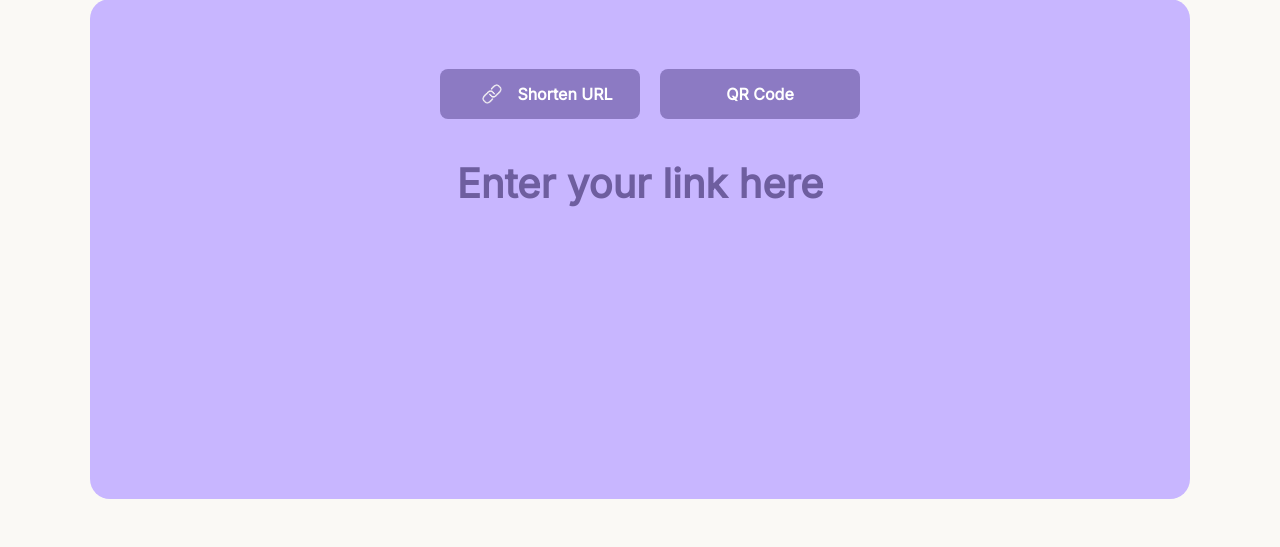
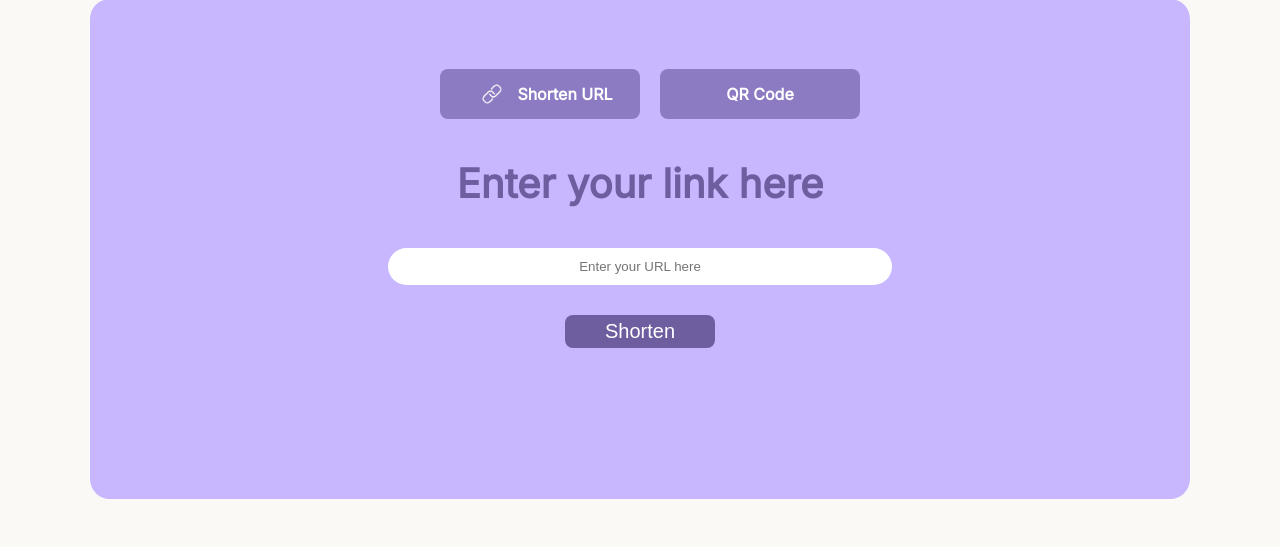
Before and after one commit to Yuvraj-Singh01/ZipLink, a Django app: page / in a window 1280 px wide. Shown: the part 221-768 px from the top of the page. Run offline with Django 5.2, Linux system fonts and the light colour scheme.

Commit message:
Added the input box on front page

```diff
--- a/ZipLink/urls.py
+++ b/ZipLink/urls.py
@@ -4,6 +4,7 @@ from base import views
 
 urlpatterns = [
     path('admin/', admin.site.urls),
-    path('',views.index, name ='index'),
-    path('login/',views.login,name = 'login')
+    path('',views.index, name ='home'),
+    path('login/',views.login,name = 'login'),
+    path('shorten/',views.shorten_url, name = 'shorten_url')
 ]
--- a/base/admin.py
+++ b/base/admin.py
@@ -1,5 +1,5 @@
 from django.contrib import admin
-from .models import short_urls
+from .models import ShortenedURL
 # Register your models here.
 
-admin.site.register(short_urls)
+admin.site.register(ShortenedURL)
--- a/base/views.py
+++ b/base/views.py
@@ -1,9 +1,24 @@
-from django.shortcuts import render
+from django.shortcuts import render, redirect
 from django.http import HttpResponse
+from django.http import JsonResponse
+from django.views.decorators.csrf import csrf_exempt
+from .models import ShortenedURL
 
 # Create your views here.
 def index(request):
-    return render(request, 'home.html')
+
+    return render(request, 'index.html')
 
 def login(request):
     return render(request,'login.html')
+
+def shorten_url(request):
+    if request.method == "POST":
+        original_url = request.POST.get('url')
+        if original_url:
+            # Simulate URL shortening logic
+            shortened_url = "www.ziplink.xDnwi12"  # Replace with actual logic
+            return render(request, 'index.html', {'shortened_url': shortened_url})
+        else:
+            return render(request, 'index.html', {'error': "Invalid URL"})
+    return render(request, 'index.html')
--- a/static/css/home.css
+++ b/static/css/home.css
@@ -138,3 +138,61 @@
 #listPoints{
     line-height: 1;
 }
+
+.formURL{
+    display: flex;
+    flex-direction: column;
+    align-items: center;
+    gap: 30px;
+}
+
+#url-input{
+    height: 35px;
+    width: 500px;
+    border-radius: 20px;
+    border: none;
+    text-align: center;
+}
+
+#shortenbutton{
+    background-color: #6E5E9F;
+    color: white;
+    font-size: 20px;
+    padding: 5px 40px;
+    border-radius: 8px;
+    border: none;
+    cursor: pointer;
+}
+
+#shortenbutton:hover {
+    background-color: white;
+    color: #6E5E9F;
+}
+
+.newLink{
+    margin-top: 40px;
+    display: flex;
+    flex-direction: column;
+    align-items: center;
+}
+
+#newlinktext{
+    color: #6E5E9F;
+    font-family: Arial, Helvetica, sans-serif;
+    font-size: 23px;
+}
+
+.newLink div{
+    width: 500px;
+    height: 35px;
+    background-color: white;
+
+    border-radius: 10px;
+
+}
+
+.newLink div p{
+    font-size: 20px;
+    text-align: center;
+    margin-top: 5px;
+}
--- /dev/null
+++ b/templates/base.html
@@ -0,0 +1,32 @@
+{% load static %}
+<!DOCTYPE html>
+<html lang="en">
+<head>
+    <title>Home</title>
+    <meta charset="UTF-8">
+    <meta name="viewport" content="width=device-width, initial-scale=1.0">
+    <link rel='stylesheet' href='{% static 'css/base.css' %}'>
+    <link rel='stylesheet' href='{% static 'css/home.css' %}'>
+    <link href='https://fonts.googleapis.com/css?family=Inter' rel='stylesheet'>
+</head>
+<body>
+    <div class='header'>
+        <div class='logo'>
+            <p>ZIPLINK</p>
+        </div>
+        <nav class="navbar">
+            <a href="">Home</a>
+            <a href="">Contact</a>
+            <a href="" class="button">Login</a>
+        </nav>
+    </div>
+    <div class="content">
+        {% block content %}
+        {% endblock %}
+    </div>
+    <footer>
+        <p>© Ziplink 2024.All rights reserved.</p>
+    </footer>
+
+</body>
+</html>
--- a/templates/index.html
+++ b/templates/index.html
@@ -1,32 +1,89 @@
+{% extends 'base.html' %}
 {% load static %}
-<!DOCTYPE html>
-<html lang="en">
-<head>
-    <title>Home</title>
-    <meta charset="UTF-8">
-    <meta name="viewport" content="width=device-width, initial-scale=1.0">
-    <link rel='stylesheet' href='{% static 'css/index.css' %}'>
-    <link rel='stylesheet' href='{% static 'css/home.css' %}'>
-    <link href='https://fonts.googleapis.com/css?family=Inter' rel='stylesheet'>
-</head>
-<body>
-    <div class='header'>
-        <div class='logo'>
-            <p>ZIPLINK</p>
+
+{% block content %}
+
+<div class = 'middle'>
+
+    <div class='midbutton'>
+        <a href="">
+            <div class="url-but">
+                <img src = "{% static 'White icon.png' %}">
+                <p>Shorten URL</p>
+            </div>
+        </a>
+        <a href="">
+            <div class = "qr-but">
+                <img src = "">
+                <p>QR Code</p>
+            </div>
+        </a>
+    </div>
+
+    <div class='urlshort'>
+        <p>Enter your link here</p>
+
+        <form class = "formURL" action = "{% url 'shorten_url' %}" method = "POST">
+
+            {% csrf_token %}
+
+            <input type = "url" id = "url-input" name = "url" placeholder = "Enter your URL here" required>
+            <button type = "submit" id = "shortenbutton">Shorten</button>
+
+        </form>
+
+        {% if shortened_url %}
+
+        <div class = "newLink">
+
+            <p id = "newlinktext">Your link is ready!</p>
+
+            <div>
+                <p>{{ shortened_url }}</p>
+            </div>
+
         </div>
-        <nav class="navbar">
-            <a href="">Home</a>
-            <a href="">Contact</a>
-            <a href="" class="button">Login</a>
-        </nav>
+
+        {% endif %}
+
     </div>
-    <div class="content">
-        {% block content %}
-        {% endblock %}
+
+</div>
+
+<div class = 'info'>
+
+    <div class = 'urlbox'>
+        <img src = "{% static 'Purple url short.png' %}">
+        <div class = "innerbox">
+            <p id = "bigHeading">
+                URL SHORTENER
+            </p>
+            <p id = "subHeading">
+                Shorten. Share. Simplify.
+            </p>
+            <ul id = "listPoints">
+                <li>Simplify Long URLs</li>
+                <li>Track Performance</li>
+            </ul>
+        </div>
     </div>
-    <footer>
-        <p>© Ziplink 2024.All rights reserved.</p>
-    </footer>
 
-</body>
-</html>
+    <div class = 'qrbox'>
+        <img src = "{% static 'Purple url short.png' %}">
+        <div class = "innerbox">
+            <p id = "bigHeading">
+                QR CODE GENERATOR
+            </p>
+            <p id = "subHeading">
+                Scan the future, instantly.
+            </p>
+            <ul id = "listPoints">
+                <li>Custom Design</li>
+                <li>High Quality Output</li>
+            </ul>
+        </div>
+    </div>
+
+</div>
+
+{% endblock %}
```
Also changed, not shown: base/models.py (+7 -3 lines), templates/home.html (deleted, +0 -66 lines), base/migrations/0002_delete_short_urls.py (added), base/migrations/0003_initial.py (added), db.sqlite3, static/css/base.css (renamed from static/css/index.css).
